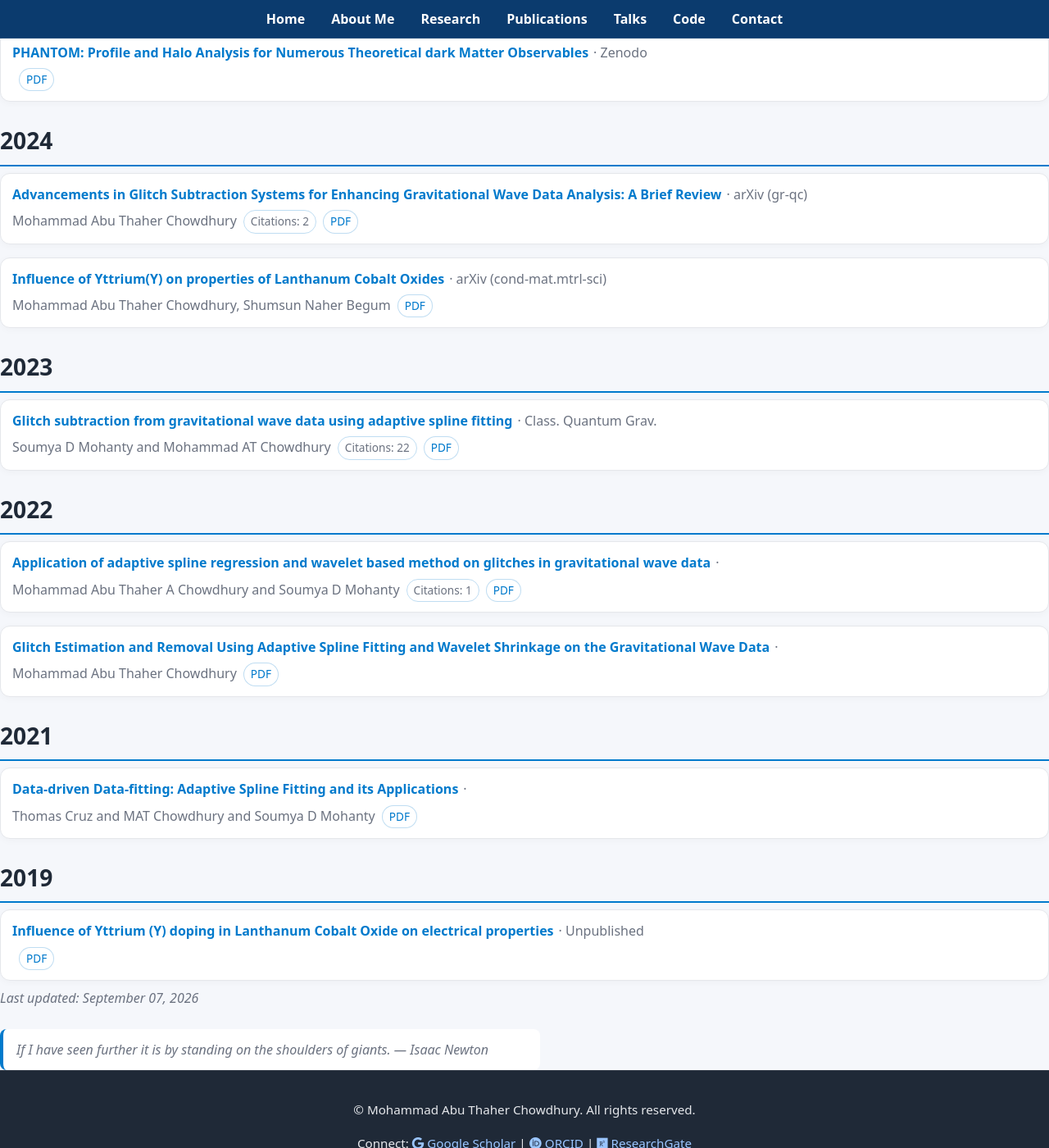
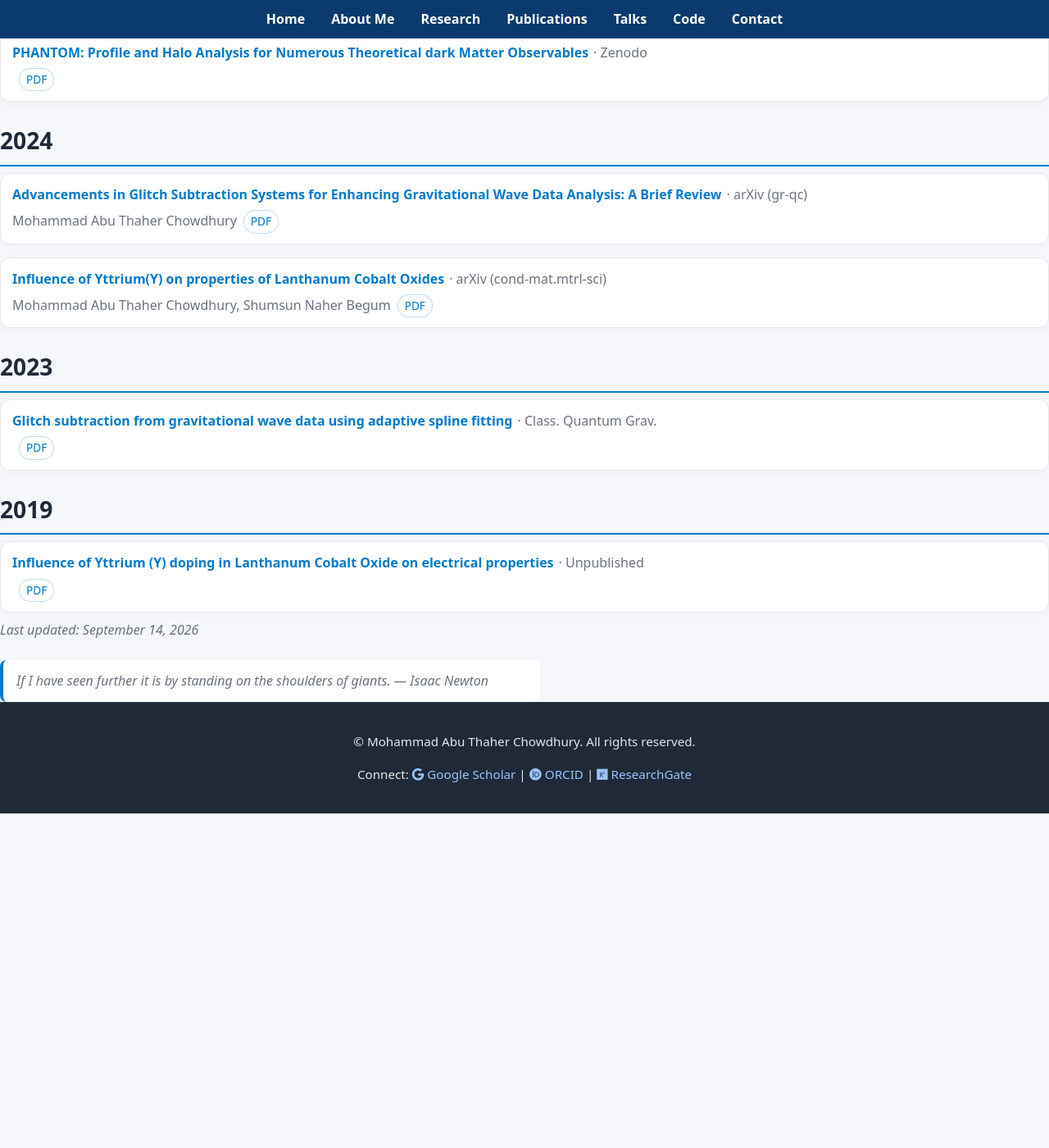
Before and after one commit to matc-thaher/website, a Jekyll site: the page built from publications.md, in a window 1280 px wide and 1400 px high, scrolled down 418 px. Shown: the whole window at 82% size. Built offline with Jekyll 4.4.1, drawn with Linux system fonts in a browser that asks for light colours; after the commit the page ends 1410 px from its top, so only the background shows below that.

Commit message:
chore: merged publications (Scholar + arXiv + ORCID + Crossref)

```diff
--- a/_data/scholar.json
+++ b/_data/scholar.json
@@ -1,5 +1,5 @@
 {
-  "updated": "2026-09-07T08:55:54.913903Z",
+  "updated": "2026-09-14T09:34:23.902148Z",
   "publications": [
     {
       "title": "PHANTOM: Profile and Halo Analysis for Numerous Theoretical dark Matter Observables",
@@ -25,8 +25,7 @@
       "citations": 0,
       "source": [
         "arxiv",
-        "orcid",
-        "scholar"
+        "orcid"
       ]
     },
     {
@@ -40,8 +39,7 @@
       "citations": 0,
       "source": [
         "arxiv",
-        "orcid",
-        "scholar"
+        "orcid"
       ]
     },
     {
@@ -54,8 +52,7 @@
       "doi": "",
       "citations": 0,
       "source": [
-        "arxiv",
-        "scholar"
+        "arxiv"
       ]
     },
     {
@@ -66,65 +63,24 @@
       "url": "https://arxiv.org/abs/2406.01318v1",
       "pdf_url": "https://arxiv.org/pdf/2406.01318v1",
       "doi": "10.48550/arXiv.2406.01318",
-      "citations": 2,
+      "citations": 0,
       "source": [
         "arxiv",
-        "orcid",
-        "scholar"
+        "orcid"
       ]
     },
     {
       "title": "Glitch subtraction from gravitational wave data using adaptive spline fitting",
-      "authors": "Soumya D Mohanty and Mohammad AT Chowdhury",
+      "authors": "",
       "year": 2023,
       "venue": "Class. Quantum Grav.",
       "url": "https://doi.org/10.1088/1361-6382/acd0fe",
       "pdf_url": "",
       "doi": "10.1088/1361-6382/acd0fe",
-      "citations": 22,
+      "citations": 0,
       "source": [
         "crossref",
-        "orcid",
-        "scholar"
-      ]
-    },
-    {
-      "title": "Glitch Estimation and Removal Using Adaptive Spline Fitting and Wavelet Shrinkage on the Gravitational Wave Data",
-      "authors": "Mohammad Abu Thaher Chowdhury",
-      "year": 2022,
-      "venue": "",
-      "url": "https://search.proquest.com/openview/7f68a2c9fc2972f4eb08e0d1a8fcbd2e/1?pq-origsite=gscholar&cbl=18750&diss=y",
-      "pdf_url": "",
-      "doi": "",
-      "citations": 0,
-      "source": [
-        "scholar"
-      ]
-    },
-    {
-      "title": "Application of adaptive spline regression and wavelet based method on glitches in gravitational wave data",
-      "authors": "Mohammad Abu Thaher A Chowdhury and Soumya D Mohanty",
-      "year": 2022,
-      "venue": "",
-      "url": "https://meetings-archive.aps.org/tsf/2022/f05/5/",
-      "pdf_url": "",
-      "doi": "",
-      "citations": 1,
-      "source": [
-        "scholar"
-      ]
-    },
-    {
-      "title": "Data-driven Data-fitting: Adaptive Spline Fitting and its Applications",
-      "authors": "Thomas Cruz and MAT Chowdhury and Soumya D Mohanty",
-      "year": 2021,
-      "venue": "",
-      "url": "https://repositories.lib.utexas.edu/items/fd04b32c-04dd-4d45-ad74-d6f5b4f2b174",
-      "pdf_url": "",
-      "doi": "",
-      "citations": 0,
-      "source": [
-        "scholar"
+        "orcid"
       ]
     },
     {
```
